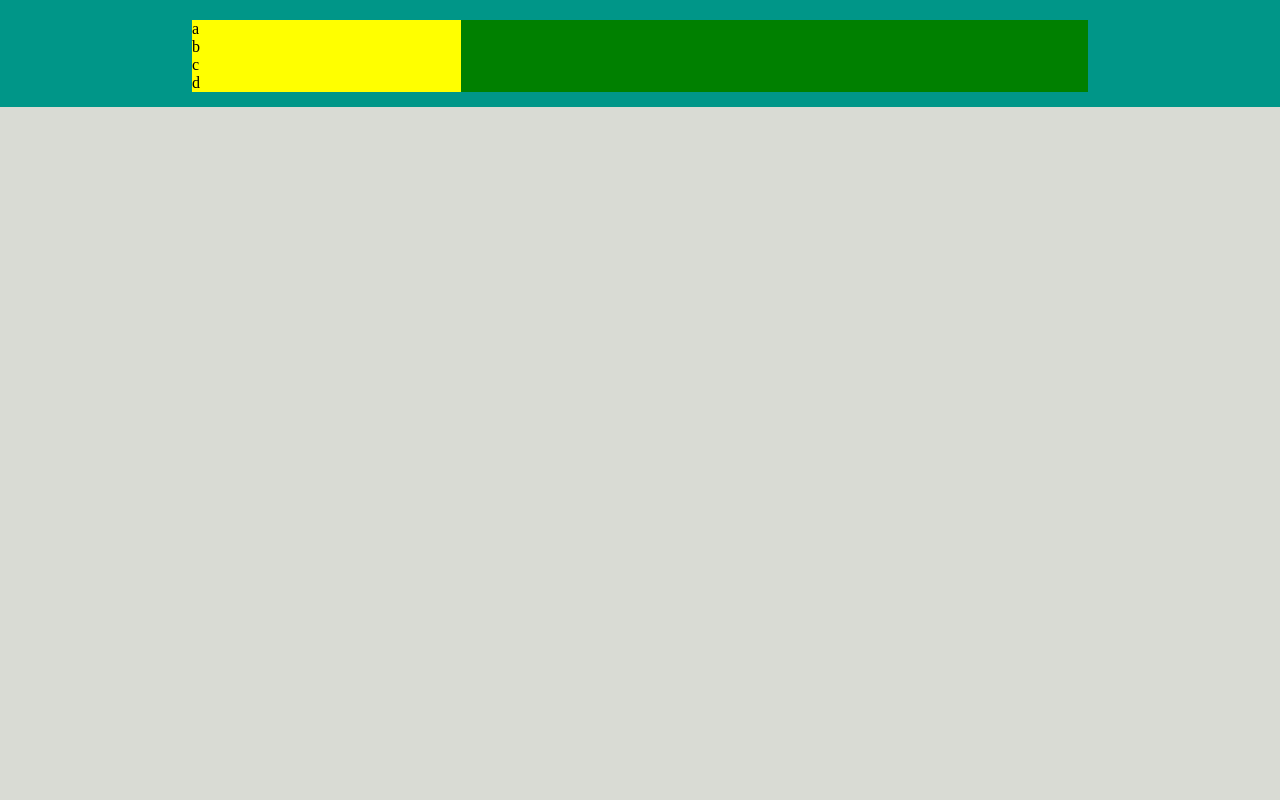
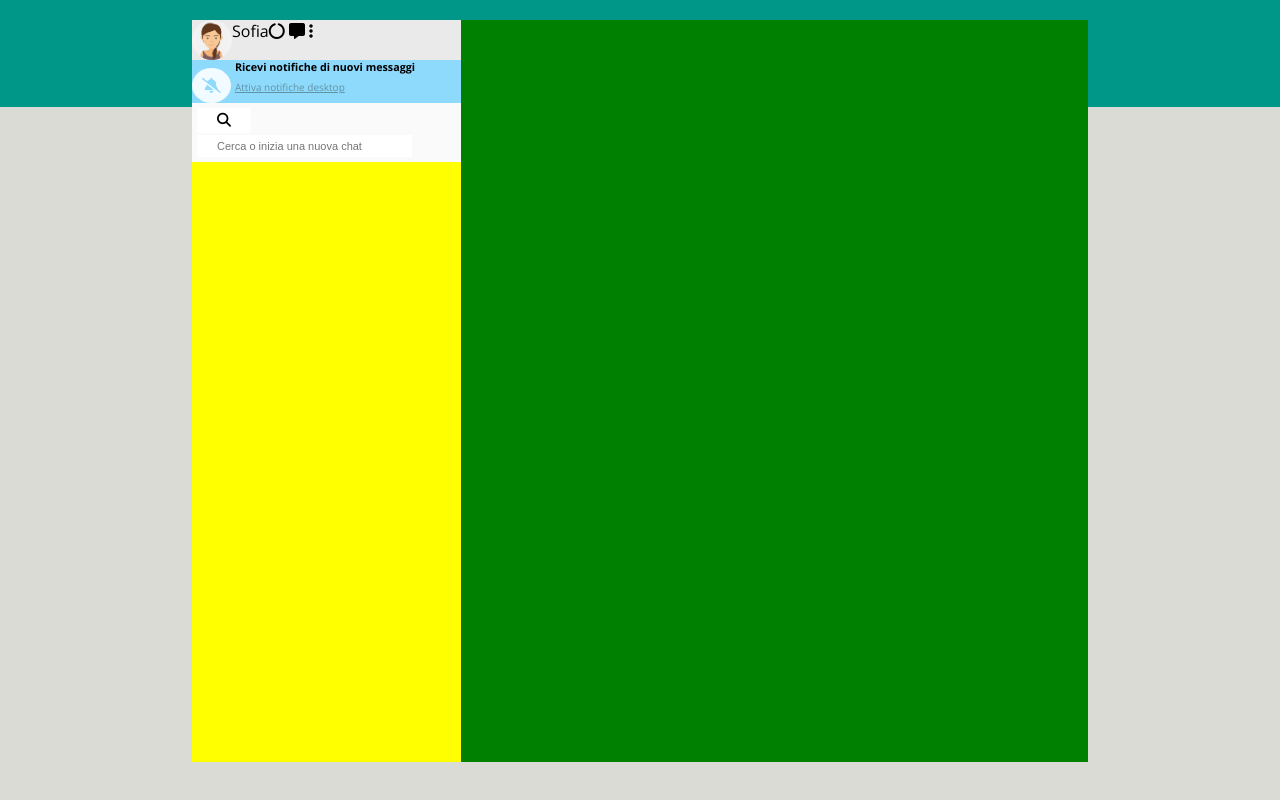
Before and after one commit to mirkettinho/vue-boolzapp, a plain HTML site: page milestone-1/index.html in a window 1280 px wide. Drawn offline with nearby package versions, Linux system fonts and the light colour scheme.

Commit message:
[add] user-account, push-notifications,  searchBar

```diff
--- a/milestone-1/assets/css/style.css
+++ b/milestone-1/assets/css/style.css
@@ -11,6 +11,7 @@ body{
   #009688 13%,
   #d9dbd4 13%
   );
+  font-family: 'Open Sans', sans-serif;
 }
 
 .container{
@@ -26,6 +27,9 @@ body{
   display: flex;
 }
 
+.justify-content-end{
+  justify-content: flex-end;
+}
 /* STRUCTURE */
 
 #structure{
@@ -40,3 +44,69 @@ body{
   width: 70%;
   background-color: green;
 }
+
+img{
+  width: 40px;
+  border-radius: 50%;
+  text-align: center;
+}
+
+/* USER ACCOUNT */
+.user-account{
+  background-color: #eaeaea;
+
+}
+
+/* PUSH NOTIFICATIONS */
+.push-notifications{
+  background-color: #8edafc;
+}
+
+.push-notifications i{
+  padding: 10px;
+  font-size: 15px;
+  border-radius: 50%;
+  color: #8edafc;
+  background-color: #f2fbff;
+}
+
+.push-notifications span{
+  font-size: 10px;
+  color: #6093a4;
+  text-decoration: underline;
+}
+
+.push-notifications .text-off-notifications{
+  display: inline-block;
+}
+
+/* SEARCH BAR */
+.search-bar{
+  background-color: #fafafa;
+  padding: 5px;
+}
+
+.search-bar button,
+.search-bar input{
+  padding: 5px 20px;
+  border: none;
+  background-color: #ffffff;
+}
+
+.search-bar button i{
+  font-size: 14px;
+}
+
+.search-bar button{
+  float: left;
+  margin-right: 1px;
+}
+.search-bar input{
+  font-size: 11px;
+  width: 83%;
+}
+
+/* CHAT USERS */
+.chat-users{
+  height: 600px;
+}
--- a/milestone-1/index.html
+++ b/milestone-1/index.html
@@ -4,6 +4,13 @@
   <meta charset="UTF-8">
   <meta http-equiv="X-UA-Compatible" content="IE=edge">
   <meta name="viewport" content="width=device-width, initial-scale=1.0">
+  <!-- FONTAWESOME -->
+  <link rel="stylesheet" href="https://cdnjs.cloudflare.com/ajax/libs/font-awesome/6.4.0/css/all.min.css" integrity="sha512-iecdLmaskl7CVkqkXNQ/ZH/XLlvWZOJyj7Yy7tcenmpD1ypASozpmT/E0iPtmFIB46ZmdtAc9eNBvH0H/ZpiBw=="
+  crossorigin="anonymous" referrerpolicy="no-referrer" />
+  <!-- FONT GOOGLE -->
+  <link rel="preconnect" href="https://fonts.googleapis.com">
+  <link rel="preconnect" href="https://fonts.gstatic.com" crossorigin>
+  <link href="https://fonts.googleapis.com/css2?family=Open+Sans:wght@300;400;500;700;800&display=swap" rel="stylesheet">
   <!-- CSS -->
   <link rel="stylesheet" href="assets/css/style.css">
   <title>Boolzapp</title>
@@ -21,20 +28,34 @@
       <div class="left">
 
         <!-- USER ACCOUNT -->
-        <div class="user-account">
-          a
+        <div class="user-account d-flex ">
+          <div class="d-flex">
+            <img src="assets/img/avatar_io.jpg" alt="avatar-user-account">
+            <span>Sofia</span>
+
+            <div class="button-user-account justify-content-end">
+              <i class="fa-solid fa-circle-notch"></i>
+              <i class="fa-solid fa-message"></i>
+              <i class="fa-solid fa-ellipsis-vertical"></i>
+            </div>
+          </div>
         </div>
         <!-- PUSH NOTIFICATIONS -->
         <div class="push-notifications">
-          b
+          <i class="fa-solid fa-bell-slash"></i>
+          <div class="text-off-notifications">
+            <h6>Ricevi notifiche di nuovi messaggi</h6>
+            <span>Attiva notifiche desktop</span>
+          </div>
         </div>
         <!-- SEARCH BAR -->
         <div class="search-bar">
-          c
+          <button><i class="fa-solid fa-magnifying-glass"></i></button>
+          <input type="text" placeholder="Cerca o inizia una nuova chat">
         </div>
         <!-- CHAT USERS -->
         <div class="chat-users">
-          d
+
         </div>
 
       </div>
```
Lines whose indentation alone changed are shown as unchanged.
